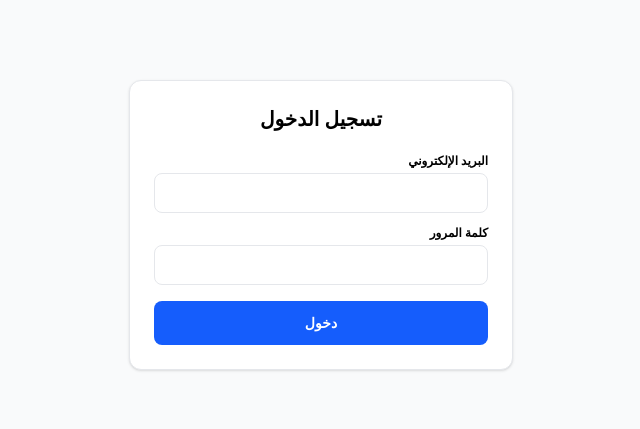
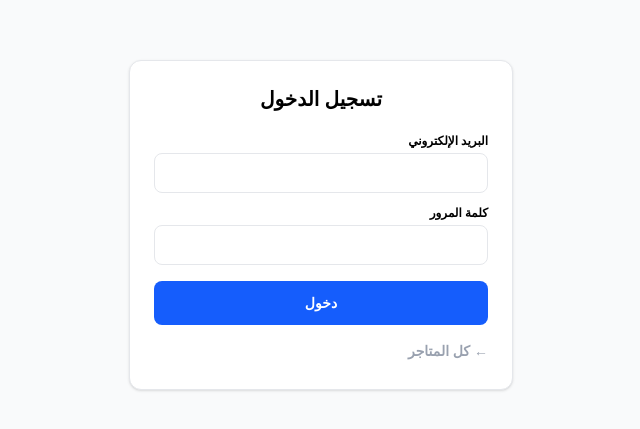
Before and after one commit to jesuis000/magazine, a React (Vite) app in the folder frontend/: page /login in a window 1280 px wide. Shown: the part 175-604 px from the top of the page, without its empty margins (319-959 px from the left). Built offline with nearby package versions, Linux system fonts and the light colour scheme.

Commit message:
add link to all stores in login page

```diff
--- a/frontend/src/pages/LoginPage.jsx
+++ b/frontend/src/pages/LoginPage.jsx
@@ -1,5 +1,5 @@
 import { useState } from 'react'
-import { useNavigate } from 'react-router-dom'
+import {Link, useNavigate} from 'react-router-dom'
 import { useAuthStore } from '../store/authStore'
 
 function LoginPage() {
@@ -51,6 +51,13 @@ function LoginPage() {
                 >
                     {submitting ? 'جاري الدخول...' : 'دخول'}
                 </button>
+
+                <Link to="/" className="block text-xs font-bold mb-1 mt-4">
+                    <p className="text-[11px] sm:text-xs md:text-sm text-gray-400 flex items-center gap-1">
+                        <span>←</span> كل المتاجر
+                    </p>
+                </Link>
+
             </form>
         </div>
     )
```
